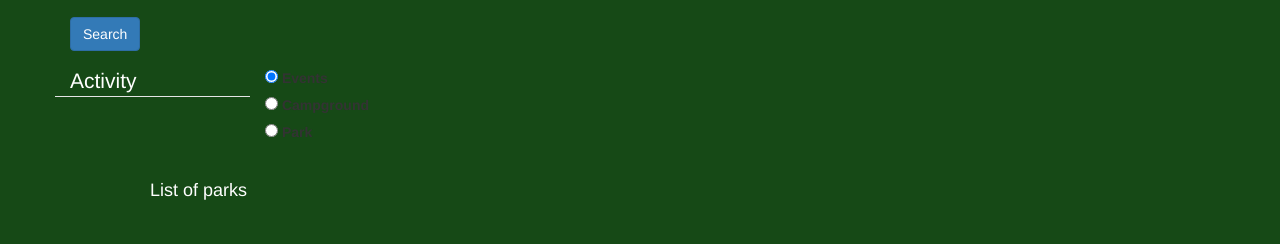
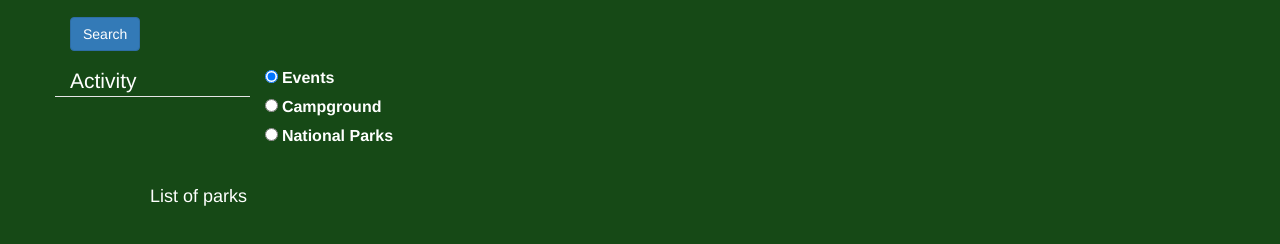
Before and after one commit to Angied521/p2campgrounds, a website: page public/members.html in a window 1280 px wide. Shown: the part 442-686 px from the top of the page. Drawn offline with nearby package versions, Linux system fonts and the light colour scheme.

Commit message:
last minute edits

```diff
--- a/public/members.html
+++ b/public/members.html
@@ -67,7 +67,7 @@
                 <div class="form-check">
                   <input class="form-check-input" type="radio" name="gridRadios" id="gridRadios3" value="Park">
                   <label class="form-check-label" for="gridRadios3">
-                    Park
+                    National Parks
                   </label>
                 </div>
               </div>
--- a/public/stylesheets/style.css
+++ b/public/stylesheets/style.css
@@ -38,3 +38,8 @@
   margin-left: 1000px;
   margin-top: 145px;
 }
+
+.form-check-label {
+  color: white;
+  font-size: medium;
+}
```
